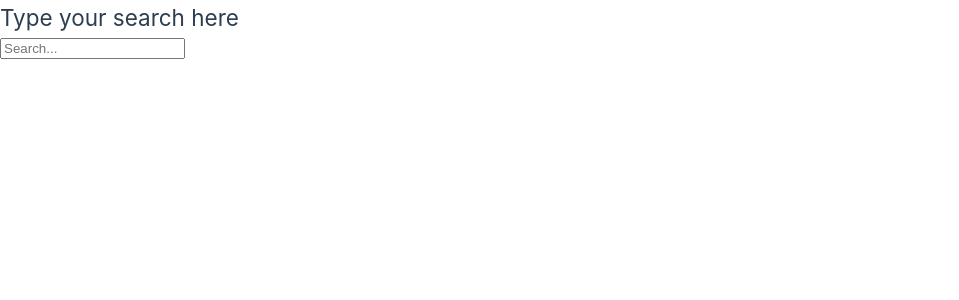
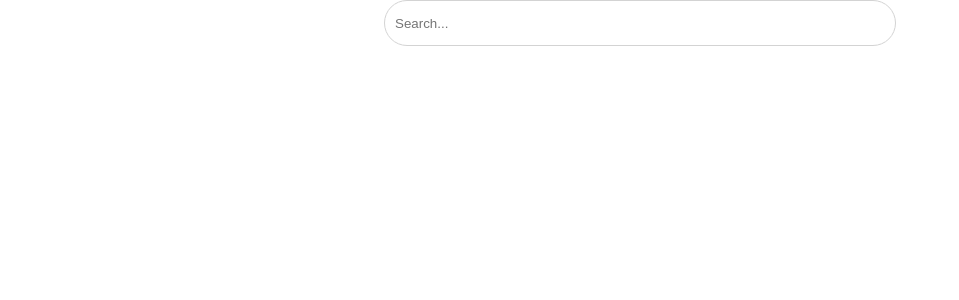
Before and after one commit to tobiasgericke/vue_eval, a Vue app: page / in a window 1280 px wide. Shown: the top 300 px of the page, without its empty margins (0-959 px from the left). Built offline with nearby package versions, Linux system fonts and the light colour scheme.

Commit message:
make it prettier

```diff
--- a/src/components/SearchBar.vue
+++ b/src/components/SearchBar.vue
@@ -17,14 +17,23 @@ watch(searchTerm, () => {
 
 <template>
   <div>
-    <h2>Type your search here</h2>
-    <input v-on:keyup.enter="emitSearchTermUpdated" v-model="searchTerm" type="text" placeholder="Search...">
+    <input class="search" v-on:keyup.enter="emitSearchTermUpdated" v-model="searchTerm" type="text" placeholder="Search...">
   </div>
 </template>
 
 <style scoped>
 
-/*CARD*/
 
+.search {
+  height: 46px;
+    border-radius: 48px;
+    border: 0.5px solid lightgrey;
+    width: 40%;
+    padding-right: 40px;
+    padding-left: 10px;
+    position: fixed;
+    left: 50%;
+    transform: translate(-50%);
+  }
 
 </style>
```
